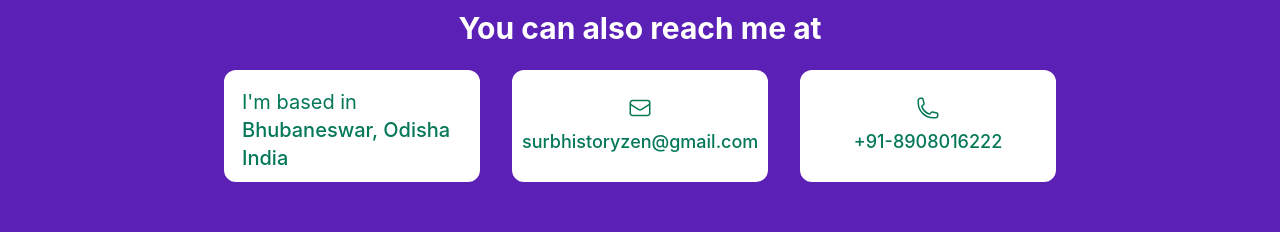
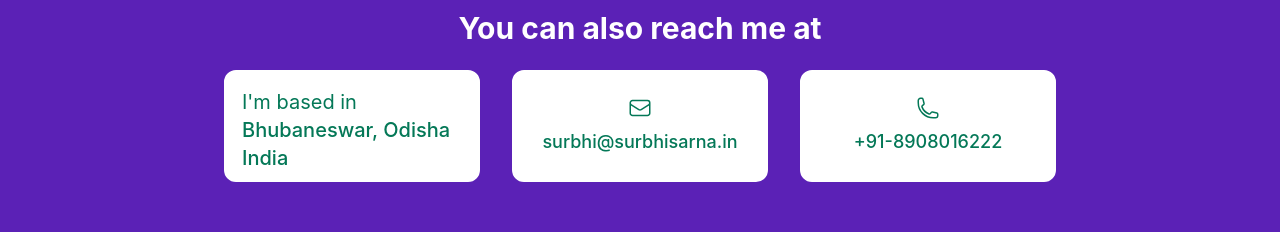
Before and after one commit to SurbhiSarna/surbhi-sarna-site, a React (Vite) app: page /contact in a window 1280 px wide. Shown: the part 1084-1316 px from the top of the page. Built offline with nearby package versions, Linux system fonts and the light colour scheme.

Commit message:
:bug: Fix Email Address on Contact Page

```diff
--- a/src/components/ContactForm/contactform.jsx
+++ b/src/components/ContactForm/contactform.jsx
@@ -127,10 +127,10 @@ class ContactForm extends React.Component {
                 India
               </span>
             </p>
-            <a href="mailto:surbhistoryzen@gmail.com" className="text-lg text-center pt-6 text-emerald-700 p-2 border-solid border-white border-2 bg-white w-64 h-28 m-4 rounded-xl hover:bg-emerald-700 hover:text-white">
+            <a href="mailto:surbhi@surbhisarna.in" className="text-lg text-center pt-6 text-emerald-700 p-2 border-solid border-white border-2 bg-white w-64 h-28 m-4 rounded-xl hover:bg-emerald-700 hover:text-white">
               <EnvelopeIcon className="h-6 w-6 inline-block mb-2" />
               <br />
-                surbhistoryzen@gmail.com
+                surbhi@surbhisarna.in
             </a>
             <a href="tel: +918908016222" className="text-lg text-center pt-6 text-emerald-700 p-2 border-solid border-white border-2 bg-white w-64 h-28 m-4 rounded-xl hover:bg-emerald-700 hover:text-white">
               <PhoneIcon className="h-6 w-6 inline-block mb-2" />
```
